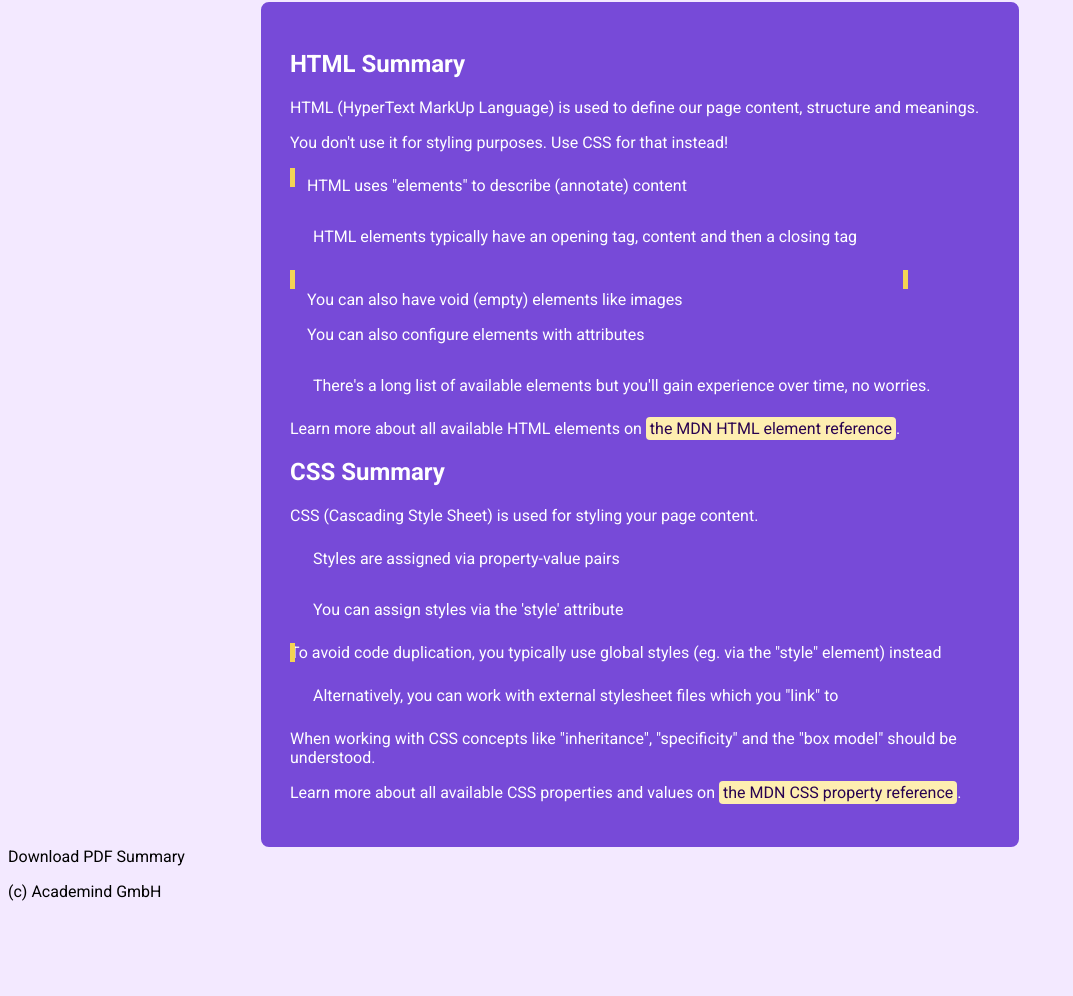
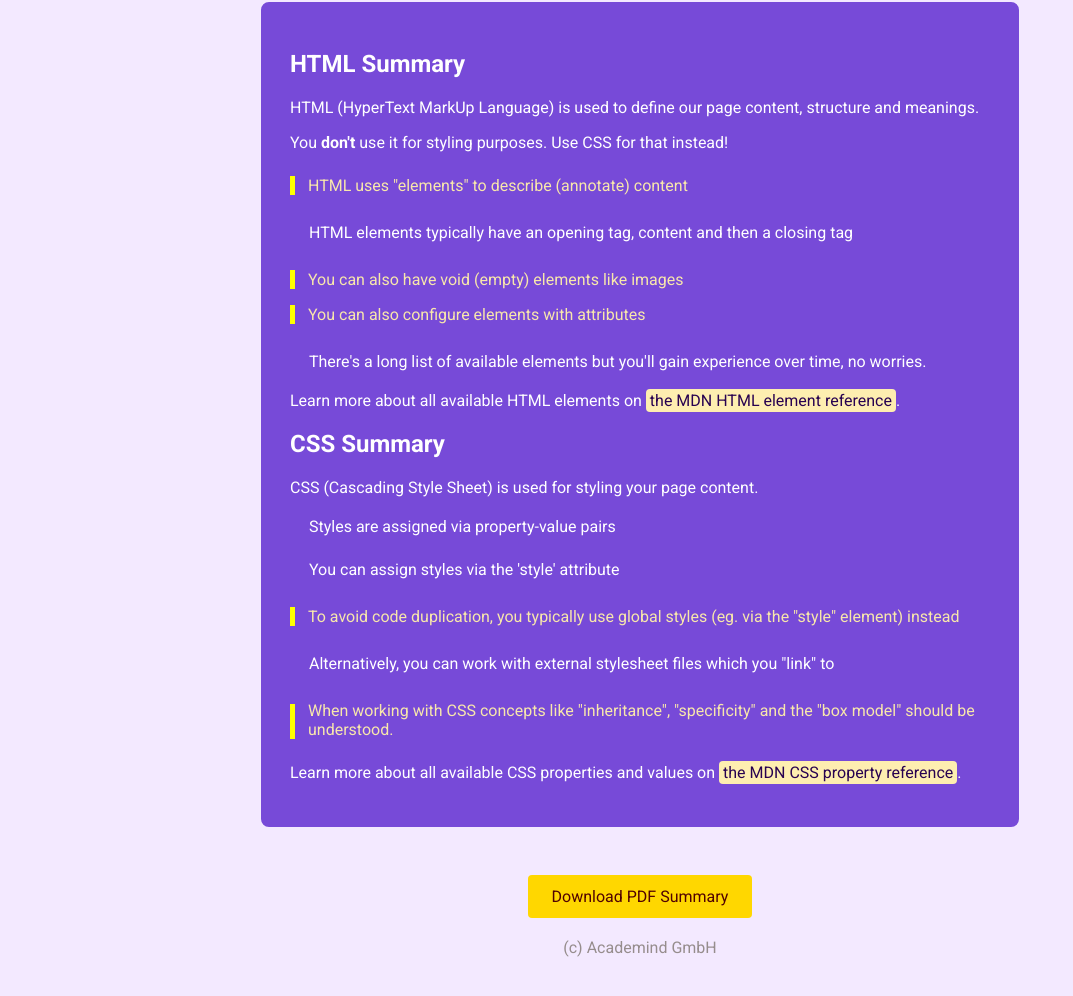
Before and after one commit to wannabemountainking/webChapter2, a plain HTML site: page index.html in a window 1280 px wide. Shown: the part 304-1300 px from the top of the page, without its empty margins (0-1073 px from the left). Before the commit the page ends 1221 px from the top, so only its background shows below. Drawn offline with Linux system fonts and the light colour scheme.

Commit message:
my job done

```diff
--- a/index.html
+++ b/index.html
@@ -24,10 +24,10 @@
         structure and meanings.
       </p>
       <p>
-        You <span>don't</span> use it for styling purposes. Use CSS for that
+        You <span class="emphasis">don't</span> use it for styling purposes. Use CSS for that
         instead!
       </p>
-      <span class="line"></span>
+      <span class="v-line"></span>
       <span class="paragraph"
       >HTML uses "elements" to describe (annotate) content</span
       >
@@ -35,15 +35,18 @@
         HTML elements typically have an opening tag, content and then a closing
         tag
       </p>
-      <span class="line"></span>
+      <div>
+        <span class="v-line"></span>
         <span class="paragraph"
           >You can also have void (empty) elements like images</span
         >
-      <span class="paragraph"></span>
-      <span class="line"></span>
+      </div>
+      <div>
+        <span class="v-line"></span>
         <span class="paragraph">
           You can also configure elements with attributes</span
         >
+      </div>
       <p class="indent">
         There's a long list of available elements but you'll gain experience
         over time, no worries.
@@ -56,26 +59,27 @@
       <p>CSS (Cascading Style Sheet) is used for styling your page content.</p>
       <p class="indent">Styles are assigned via property-value pairs</p>
       <p class="indent">You can assign styles via the 'style' attribute</p>
-      <div class="line"></div>
-      <p>
+      <span class="v-line"></div>
+      <span class="paragraph">
         To avoid code duplication, you typically use global styles (eg. via the
         "style" element) instead
-      </p>
+      </span>
       <p class="indent">
         Alternatively, you can work with external stylesheet files which you
         "link" to
       </p>
-      <div>
+      <span class="vv-line"></span>
+      <span class="paragraph">
         When working with CSS concepts like "inheritance", "specificity" and the
         "box model" should be understood.
-      </div>
+      </span>
       <p>
         Learn more about all available CSS properties and values on
         <span class="highlight">the MDN CSS property reference</span>.
       </p>
     </main>
     <footer>
-      <span id="download">Download PDF Summary</span>
+      <a href="finished-site.jpg" download>Download PDF Summary</a>
       <p class="copyright">(c) Academind GmbH</p>
     </footer>
   </body>
--- a/styles.css
+++ b/styles.css
@@ -3,7 +3,7 @@ body {
   font-family: 'Roboto', sans-serif;
 }
 
-header {
+header, footer {
   margin-top: 60px;
   margin-bottom: 60px;
   text-align: center;
@@ -32,9 +32,13 @@ img {
   margin-top: -10px;
 }
 
+.emphasis {
+    font-weight: bolder;
+}
+
 .indent {
   text-indent: 15px;
-  padding: 8px;
+  padding: 4px;
 }
 
 .highlight {
@@ -44,15 +48,36 @@ img {
   border-radius: 4px;
 }
 
+.v-line {
+    border-left: thick solid yellow;
+    padding: 0 0 0 13px;
+}
+
+.vv-line {
+    border-left: thick solid yellow;
+    padding: 16px 0 0 13px;
+}
+
 .paragraph {
-  padding: 8px 0 8px 17px;
-  margin-right: 100px;
-  height: 19px;
-  display: inline-block;
+    display: inline-block;
+    margin: 8px auto;
+    color: rgb(248, 231, 171);
 }
-.line {
-  border-left: thick solid rgb(244, 211, 84);
-  height: 19px;
-  position: absolute;
-  display: inline-block;
+
+a {
+    background-color: gold;
+    color: rgb(80, 2, 2);
+    padding: 12px 24px;
+    border-radius: 4px;
+    text-decoration: none;
 }
+
+a:hover {
+    color: rgb(200, 1, 1);
+    text-decoration: underline;
+}
+
+.copyright {
+    color: rgb(150, 141, 141);
+    margin-top: 32px;
+}
```
Lines whose indentation alone changed are shown as unchanged.
